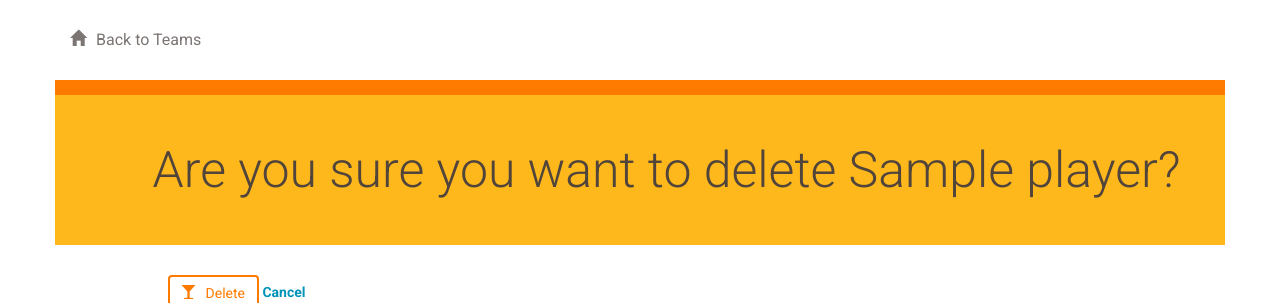
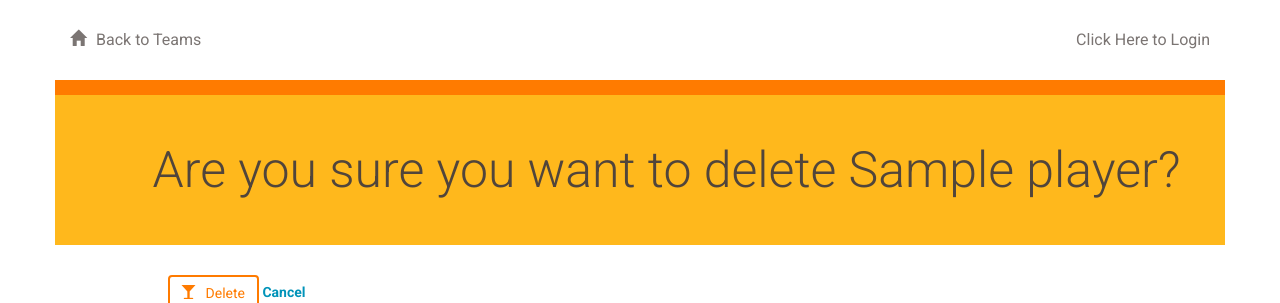
Before and after one commit to mach21/udacity-fsd-proj-item-catalog, a Flask app: a page that uses vagrant/catalog/templates/header.html in a window 1280 px wide. Shown: the top 303 px of the page. Run offline with Flask 2, Linux system fonts and the light colour scheme; tables that the repository leaves empty hold one stand-in row (values such as "Sample post"); some libraries are stand-ins or nearby versions.

Commit message:
add login/logout link to header html

```diff
--- a/vagrant/catalog/templates/header.html
+++ b/vagrant/catalog/templates/header.html
@@ -4,4 +4,11 @@
 			<span class="glyphicon glyphicon-home" aria-hidden="true"></span>Back to Teams
 		</a>
 	</div>
+	<div class="col-md-6 text-right">
+		{%if 'username' not in session %}
+			<a href="{{url_for('show_login')}}">Click Here to Login </a>
+		{% else %}
+			<a href="{{url_for('disconnect')}}">Logout </a>
+		{% endif %}
+	</div>
 </div>
```
